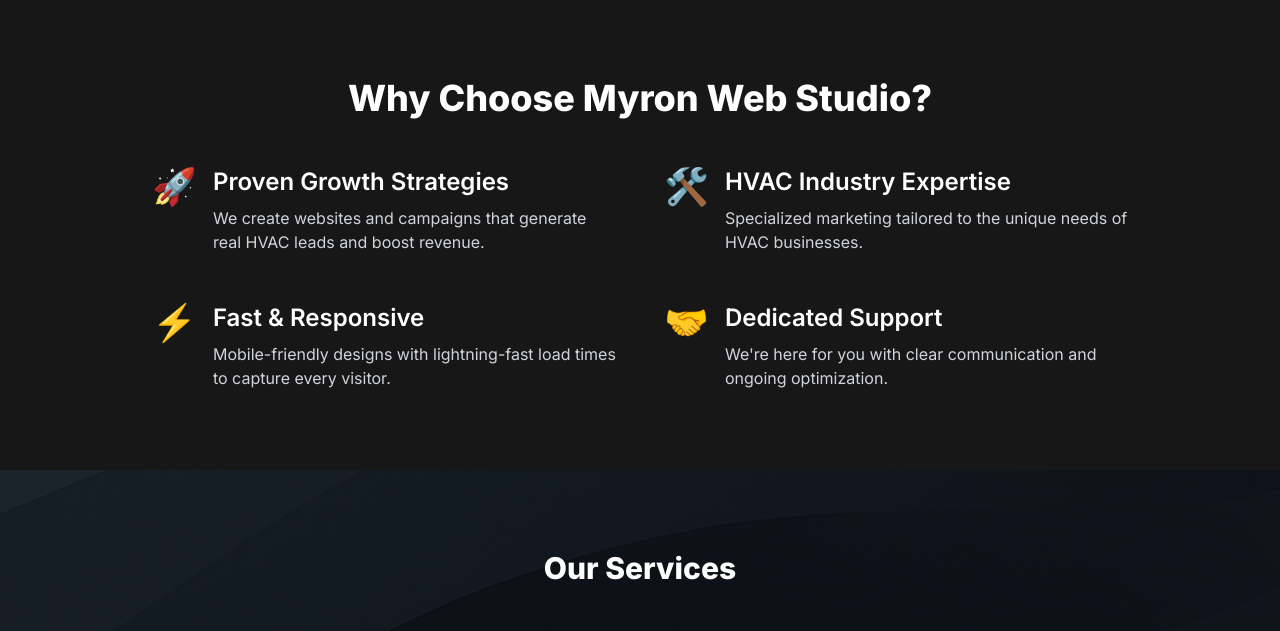
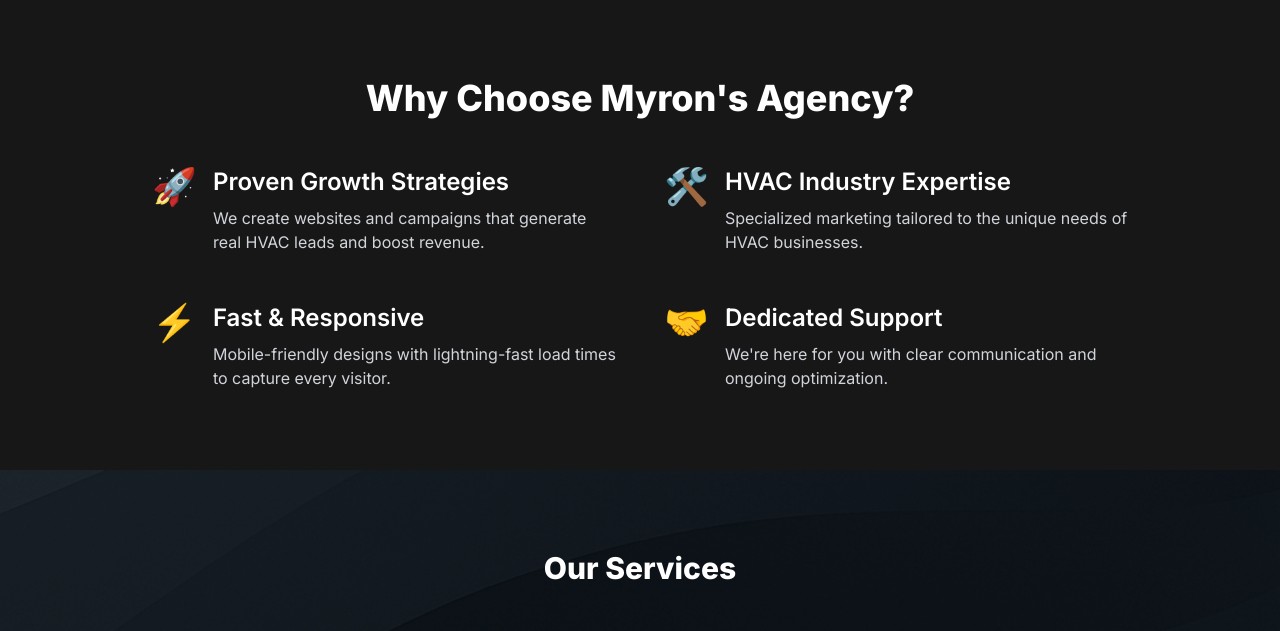
Before and after one commit to myronmalyk/Myron-sWebStudio, a plain HTML site: page index.html in a window 1280 px wide. Shown: the part 929-1560 px from the top of the page. Drawn offline with nearby package versions, Linux system fonts and the light colour scheme; no server answers.

Commit message:
Update index.html

```diff
--- a/index.html
+++ b/index.html
@@ -106,7 +106,7 @@
 
   <!-- Why Choose Me -->
   <section id="why" class="py-20 px-6 max-w-5xl mx-auto fade-in">
-    <h3 class="text-4xl font-extrabold text-center text-white mb-12">Why Choose Myron Web Studio?</h3>
+    <h3 class="text-4xl font-extrabold text-center text-white mb-12">Why Choose Myron's Agency?</h3>
     <div class="grid md:grid-cols-2 gap-12 text-gray-300">
       <div class="flex space-x-4">
         <div class="text-blue-500 text-4xl flex-shrink-0">🚀</div>
```
